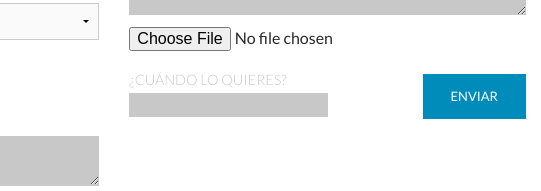
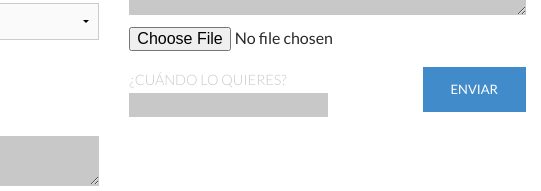
Before and after one commit to ElDav1d/Found_Form, a plain HTML site: page index.html in a window 1280 px wide. Shown: the part 631-822 px from the top of the page, 739-1280 px from the left. Drawn offline with Linux system fonts and the light colour scheme.

Commit message:
overwritting button

```diff
--- a/assets/stylesheets/style.css
+++ b/assets/stylesheets/style.css
@@ -197,6 +197,30 @@ input[type="text"], input[type="password"], input[type="date"], input[type="date
   padding: 0.5rem;
   }
 
+button, .button {
+  border-style: solid;
+  border-width: 0;
+  cursor: pointer;
+  font:"Lato", "Opens Sans", "Helvetica Neue", Helvetica, Arial, sans-serif;
+
+  font-weight: normal;
+  line-height: normal;
+  margin: 0 0 1.25rem;
+  position: relative;
+  text-decoration: none;
+  text-align: center;
+  -webkit-appearance: none;
+  -moz-appearance: none;
+  border-radius: 0;
+  display: inline-block;
+  padding-top: 1rem;
+  padding-right: 2rem;
+  padding-bottom: 1.0625rem;
+  padding-left: 2rem;
+  font-size: 1rem;
+  background-color: #428bca;
+  border-color: none;
+  color: #FFFFFF;
 
 /*
   ========================================
@@ -278,7 +302,7 @@ input[type="text"], input[type="password"], input[type="date"], input[type="date
 .xdsoft_datetimepicker.xdsoft_mycalendar .xdsoft_calendar td.xdsoft_default,
 .xdsoft_datetimepicker.xdsoft_mycalendar .xdsoft_calendar td.xdsoft_current,
 .xdsoft_datetimepicker.xdsoft_mycalendar .xdsoft_timepicker .xdsoft_time_box >div >div.xdsoft_current {
-  background: #008CBA;
+  background: #428bca;
   box-shadow: none;
   color: #000;
 }
```
